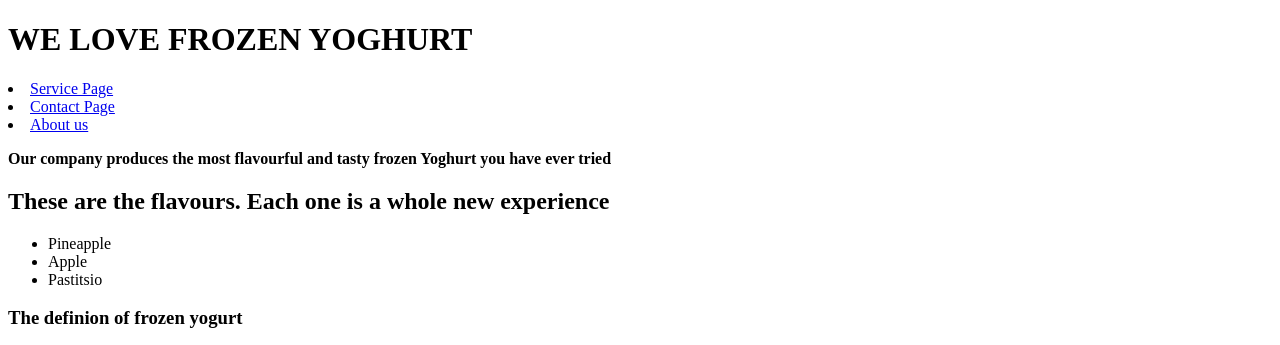
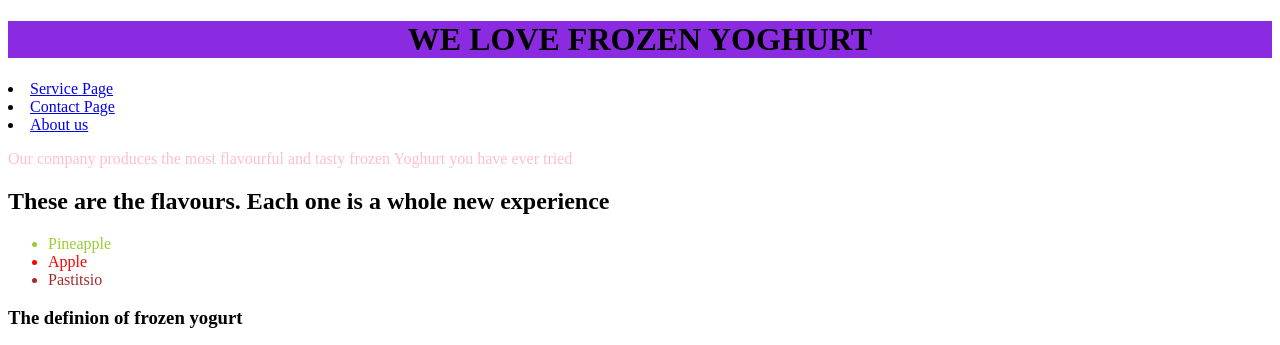
Before and after one commit to GiannisD13/htmlfiles, a plain HTML site: page index.html in a window 1280 px wide. Shown: the top 345 px of the page. Drawn offline with Linux system fonts and the light colour scheme.

Commit message:
css changes

```diff
--- a/index.html
+++ b/index.html
@@ -13,6 +13,8 @@
     <meta name="keywords" content="Yoghurt,frozen,ice cream,milk,flavour" />
     <meta name="author" content="Ioannis Dimitriadis" />
 
+    <link rel="stylesheet" href="./style.css">
+
     <title>Frozen Yoghurt</title>
 
 
@@ -27,7 +29,7 @@
 
 
      <header>
-        <h1>WE LOVE FROZEN YOGHURT</h1>
+        <h1 id="mainheader">WE LOVE FROZEN YOGHURT</h1>
 
         <nav>
             <u1>
@@ -43,15 +45,15 @@
 
      <main>
         <section>
-            <p><strong>Our company produces the most flavourful and tasty frozen Yoghurt you have ever tried</strong></p>
+            <p style="color: pink;">Our company produces the most flavourful and tasty frozen Yoghurt you have ever tried</p>
 
 
             <article>
                 <h2>These are the flavours. Each one is a whole new experience</h2>
                 <ul>
-                    <li>Pineapple</li>
-                    <li>Apple</li>
-                    <li>Pastitsio</li>
+                    <li style="color: yellowgreen;">Pineapple</li>
+                    <li style="color: red;">Apple</li>
+                    <li style="color: brown;">Pastitsio</li>
                 </ul>
 
 
@@ -62,7 +64,7 @@
 
 
 
-                <img src="./download (1).jpg" alt="Yoghurt" title="Yoghurt" />
+                <img src="./froyo.jpg" alt="Yoghurt" title="Yoghurt" />
 
                 <p><h2>Here you can see a relevant video: </h2></p>
                 <p>
--- /dev/null
+++ b/style.css
@@ -0,0 +1,4 @@
+#mainheader{
+  background-color: blueviolet;
+  text-align: center;
+}
```
